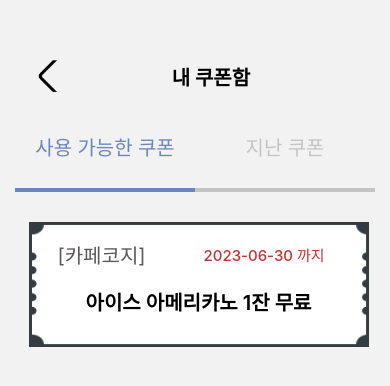
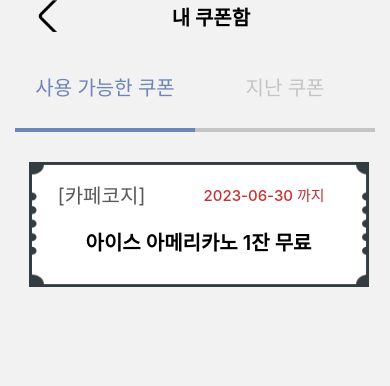
Before and after one commit to Scoup-team/Front, a React Native app in the folder client/: screen /CouponPage in a window 390 px wide. Shown: the top 386 px of the page. Built offline with nearby package versions, Linux system fonts and the light colour scheme.

Commit message:
💄 내 쿠폰함 header margin 삭제

```diff
--- a/client/screens/CouponPage.js
+++ b/client/screens/CouponPage.js
@@ -75,7 +75,6 @@
 
 const styles = StyleSheet.create({
   header: {
-    marginTop: 60,
     flexDirection: "row",
     justifyContent: "center",
     alignItems: "center",
```
